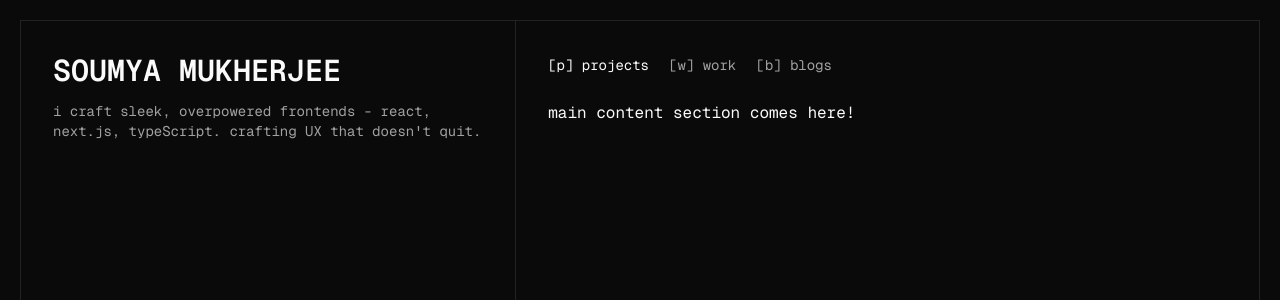
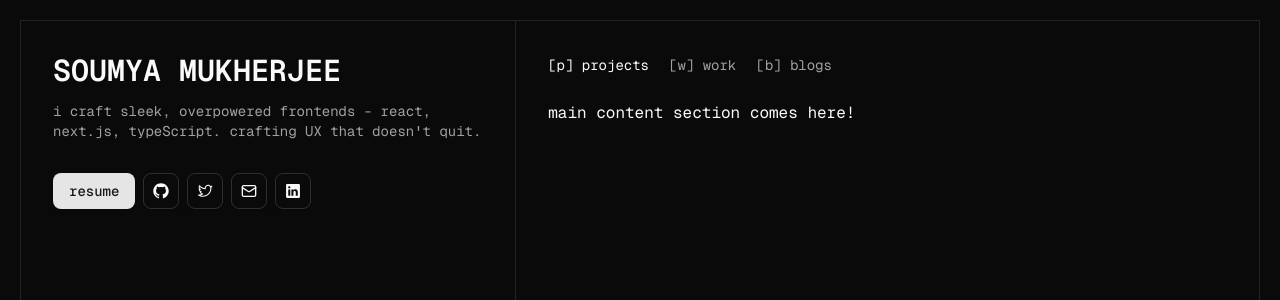
Before and after one commit to 0xdeathstalker/portfolio, a Next.js app: page / in a window 1280 px wide. Shown: the top 300 px of the page. Built offline with nearby package versions, Linux system fonts and the light colour scheme.

Commit message:
add: config for site info and socials links

```diff
--- a/package.json
+++ b/package.json
@@ -16,6 +16,8 @@
     "ci": "biome ci . && next lint"
   },
   "dependencies": {
+    "@radix-ui/react-icons": "^1.3.2",
+    "@radix-ui/react-slot": "^1.2.3",
     "class-variance-authority": "^0.7.1",
     "clsx": "^2.1.1",
     "lucide-react": "^0.525.0",
--- a/src/app/(landing)/layout.tsx
+++ b/src/app/(landing)/layout.tsx
@@ -1,17 +1,19 @@
-import Hero from "@/components/sections/hero";
-import Navbar from "@/components/sections/navbar";
+import Hero from '@/components/sections/hero';
+import Navbar from '@/components/sections/navbar';
 
-export default function LandingPageLayout({ children }: { children: React.ReactNode }) {
+export default function LandingPageLayout({
+  children,
+}: {
+  children: React.ReactNode;
+}) {
   return (
     <main className="relative w-full lg:h-screen p-0 sm:p-5 font-mono">
       <div className="w-full h-full sm:border flex flex-wrap justify-between lg:divide-x">
         <div className="w-full lg:w-2/5 p-2 md:p-8 lg:h-full lg:overflow-y-scroll">
           <Hero />
         </div>
-        <div
-          id="tab-section"
-          className="relative w-full mt-3 max-w-4xl mx-auto lg:mt-0 lg:h-full lg:w-3/5 p-2 md:p-8 lg:overflow-y-scroll"
-        >
+
+        <div className="relative w-full mt-3 max-w-4xl mx-auto lg:mt-0 lg:h-full lg:w-3/5 p-2 md:p-8 lg:overflow-y-scroll">
           <Navbar />
           {children}
         </div>
--- a/src/components/sections/hero.tsx
+++ b/src/components/sections/hero.tsx
@@ -1,10 +1,13 @@
+import { portfolio } from '@/config/site';
+import Socials from './socials';
+
 export default function Hero() {
   return (
     <div>
-      <h1 className="uppercase text-3xl font-semibold">soumya mukherjee</h1>
-      <p className="text-muted-foreground mt-3 text-sm">
-        i craft sleek, overpowered frontends - react, next.js, typeScript. crafting UX that doesn&#39;t quit.
-      </p>
+      <h1 className="uppercase text-3xl font-semibold">{portfolio.author}</h1>
+      <p className="text-muted-foreground mt-3 text-sm">{portfolio.bio}</p>
+
+      <Socials />
     </div>
   );
 }
--- a/src/components/sections/navbar.tsx
+++ b/src/components/sections/navbar.tsx
@@ -1,9 +1,9 @@
 'use client';
 
 import Link from 'next/link';
-import { cn } from '@/lib/utils';
 import { usePathname } from 'next/navigation';
 import type * as React from 'react';
+import { cn } from '@/lib/utils';
 
 const navbarConfig = [
   {
--- /dev/null
+++ b/src/components/sections/socials.tsx
@@ -0,0 +1,51 @@
+import {
+  GitHubLogoIcon,
+  LinkedInLogoIcon,
+  TwitterLogoIcon,
+} from '@radix-ui/react-icons';
+import { Mail } from 'lucide-react';
+import Link from 'next/link';
+import type * as React from 'react';
+import { buttonVariants } from '@/components/ui/button';
+import { portfolio } from '@/config/site';
+import { cn } from '@/lib/utils';
+
+type SocialKeys = keyof typeof portfolio.socials;
+
+const iconMap: Record<SocialKeys, React.ReactNode> = {
+  github: <GitHubLogoIcon />,
+  twitter: <TwitterLogoIcon />,
+  mail: <Mail />,
+  // discord: <DiscordLogoIcon />,
+  linkedin: <LinkedInLogoIcon />,
+};
+
+export default function Socials() {
+  return (
+    <div className="inline-flex items-center gap-2 my-8">
+      <Link
+        href={portfolio.resume}
+        target="_blank"
+        className={buttonVariants({ variant: 'default' })}
+      >
+        resume
+      </Link>
+
+      {(Object.keys(portfolio.socials) as Array<SocialKeys>).map((key) => {
+        const link = portfolio.socials[key];
+        return (
+          <Link
+            href={link}
+            target="_blank"
+            className={cn(
+              buttonVariants({ variant: 'outline', size: 'icon' }),
+              'dark:bg-transparent'
+            )}
+          >
+            {iconMap[key]}
+          </Link>
+        );
+      })}
+    </div>
+  );
+}
--- /dev/null
+++ b/src/components/ui/button.tsx
@@ -0,0 +1,59 @@
+import { Slot } from '@radix-ui/react-slot';
+import { cva, type VariantProps } from 'class-variance-authority';
+import type * as React from 'react';
+
+import { cn } from '@/lib/utils/index';
+
+const buttonVariants = cva(
+  "inline-flex items-center justify-center gap-2 whitespace-nowrap rounded-md text-sm font-medium transition-all disabled:pointer-events-none disabled:opacity-50 [&_svg]:pointer-events-none [&_svg:not([class*='size-'])]:size-4 shrink-0 [&_svg]:shrink-0 outline-none focus-visible:border-ring focus-visible:ring-ring/50 focus-visible:ring-[3px] aria-invalid:ring-destructive/20 dark:aria-invalid:ring-destructive/40 aria-invalid:border-destructive",
+  {
+    variants: {
+      variant: {
+        default:
+          'bg-primary text-primary-foreground shadow-xs hover:bg-primary/90',
+        destructive:
+          'bg-destructive text-white shadow-xs hover:bg-destructive/90 focus-visible:ring-destructive/20 dark:focus-visible:ring-destructive/40 dark:bg-destructive/60',
+        outline:
+          'border bg-background shadow-xs hover:bg-accent hover:text-accent-foreground dark:bg-input/30 dark:border-input dark:hover:bg-input/50',
+        secondary:
+          'bg-secondary text-secondary-foreground shadow-xs hover:bg-secondary/80',
+        ghost:
+          'hover:bg-accent hover:text-accent-foreground dark:hover:bg-accent/50',
+        link: 'text-primary underline-offset-4 hover:underline',
+      },
+      size: {
+        default: 'h-9 px-4 py-2 has-[>svg]:px-3',
+        sm: 'h-8 rounded-md gap-1.5 px-3 has-[>svg]:px-2.5',
+        lg: 'h-10 rounded-md px-6 has-[>svg]:px-4',
+        icon: 'size-9',
+      },
+    },
+    defaultVariants: {
+      variant: 'default',
+      size: 'default',
+    },
+  }
+);
+
+function Button({
+  className,
+  variant,
+  size,
+  asChild = false,
+  ...props
+}: React.ComponentProps<'button'> &
+  VariantProps<typeof buttonVariants> & {
+    asChild?: boolean;
+  }) {
+  const Comp = asChild ? Slot : 'button';
+
+  return (
+    <Comp
+      data-slot="button"
+      className={cn(buttonVariants({ variant, size, className }))}
+      {...props}
+    />
+  );
+}
+
+export { Button, buttonVariants };
--- /dev/null
+++ b/src/config/site.ts
@@ -0,0 +1,13 @@
+export const portfolio = {
+  author: 'soumya mukherjee',
+  bio: "i craft sleek, overpowered frontends - react, next.js, typeScript. crafting UX that doesn't quit.",
+  resume:
+    'https://drive.google.com/file/d/19NML86_Fj4YxKxNGYzT2qynNRJfFKJvv/view?usp=sharing',
+  socials: {
+    github: 'https://github.com/0xdeathstalker',
+    twitter: 'https://x.com/0xmukherjee',
+    mail: 'mailto:soumyamukherjee.work@gmail.com',
+    // discord: 'https://discordapp.com/users/',
+    linkedin: 'https://www.linkedin.com/in/soumya-mukherjee-88a551248/',
+  },
+} as const;
```
Also changed, not shown: 1 other file (tests, documents, lock files or other folders).
